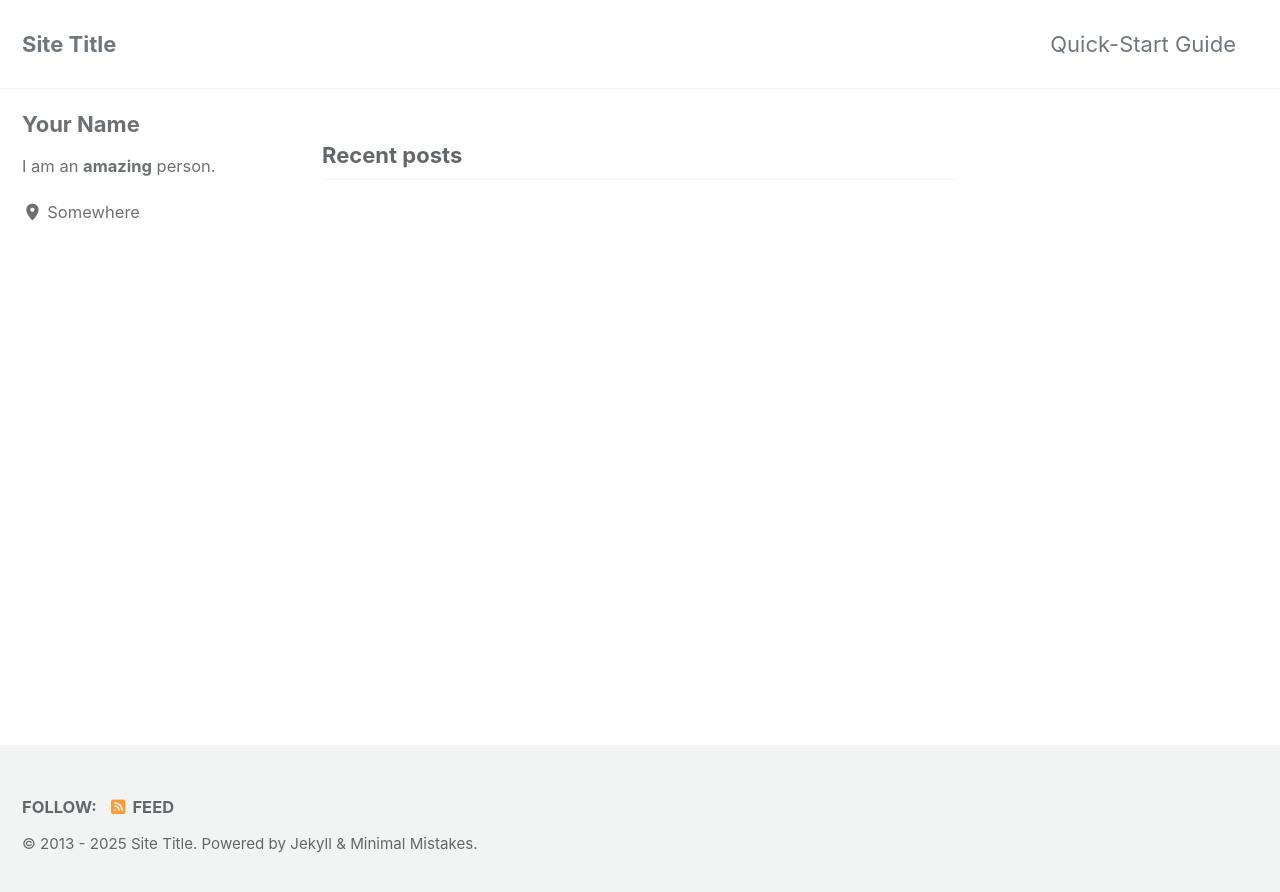
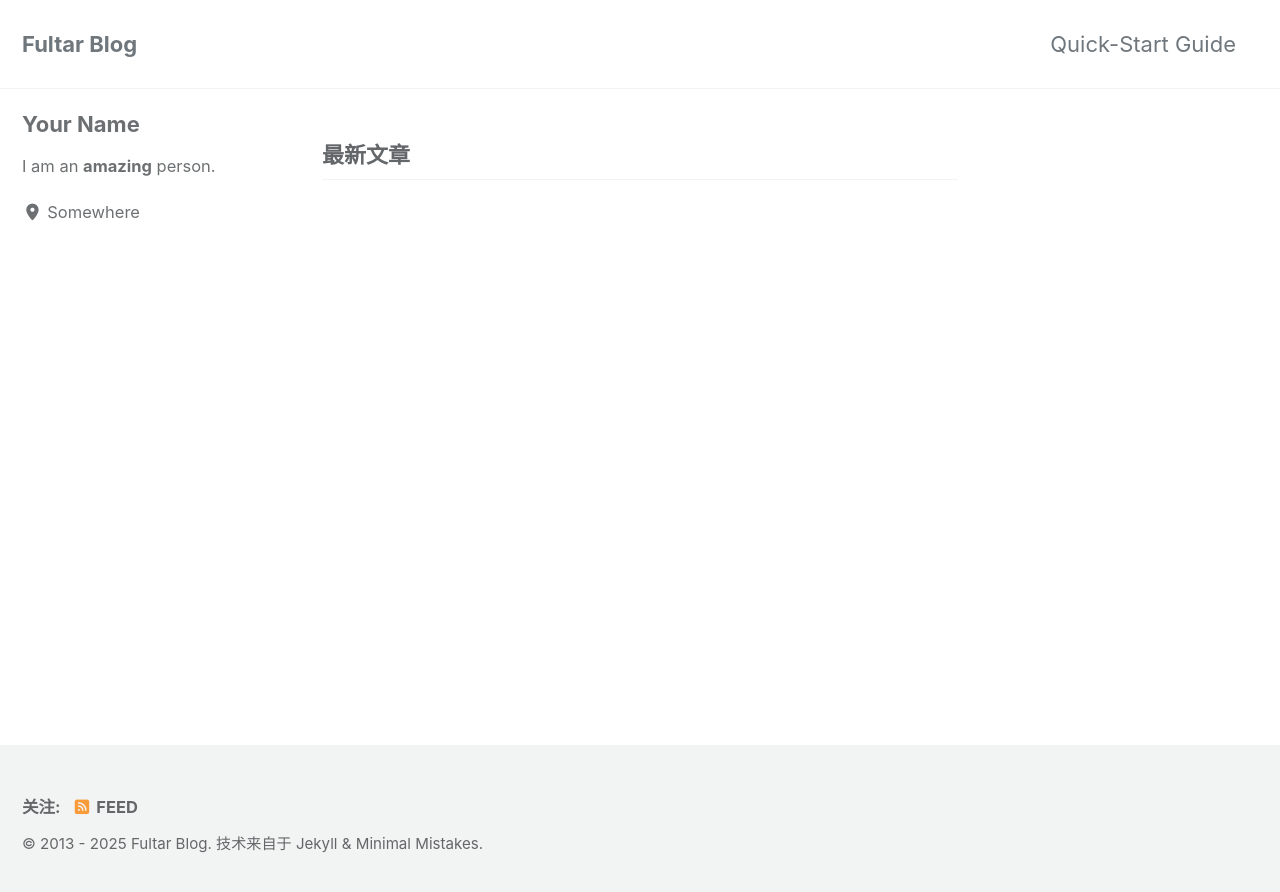
Before and after one commit to Fultar/Fultar.github.io, a Jekyll site: the page built from index.html, in a window 1280 px wide. Shown: the top 892 px of the page. Built offline with Jekyll 4.4.1, drawn with Linux system fonts in a browser that asks for light colours; cached includes are drawn as plain includes; the list of posts is cut into pages by our own code.

Commit message:
Update _config.yml

```diff
--- a/_config.yml
+++ b/_config.yml
@@ -15,12 +15,12 @@
 minimal_mistakes_skin    : "default" # "air", "aqua", "contrast", "dark", "dirt", "neon", "mint", "plum", "sunrise"
 
 # Site Settings
-locale                   : "en-US"
+locale                   : "zh-CN"
 rtl                      : # true, false (default) # turns direction of the page into right to left for RTL languages
-title                    : "Site Title"
+title                    : "Fultar Blog"
 title_separator          : "-"
 subtitle                 : # site tagline that appears below site title in masthead
-name                     : "Your Name"
+name                     : "Fultar"
 description              : "An amazing website."
 url                      : # the base hostname & protocol for your site e.g. "https://mmistakes.github.io"
 baseurl                  : # the subpath of your site, e.g. "/blog"
```
